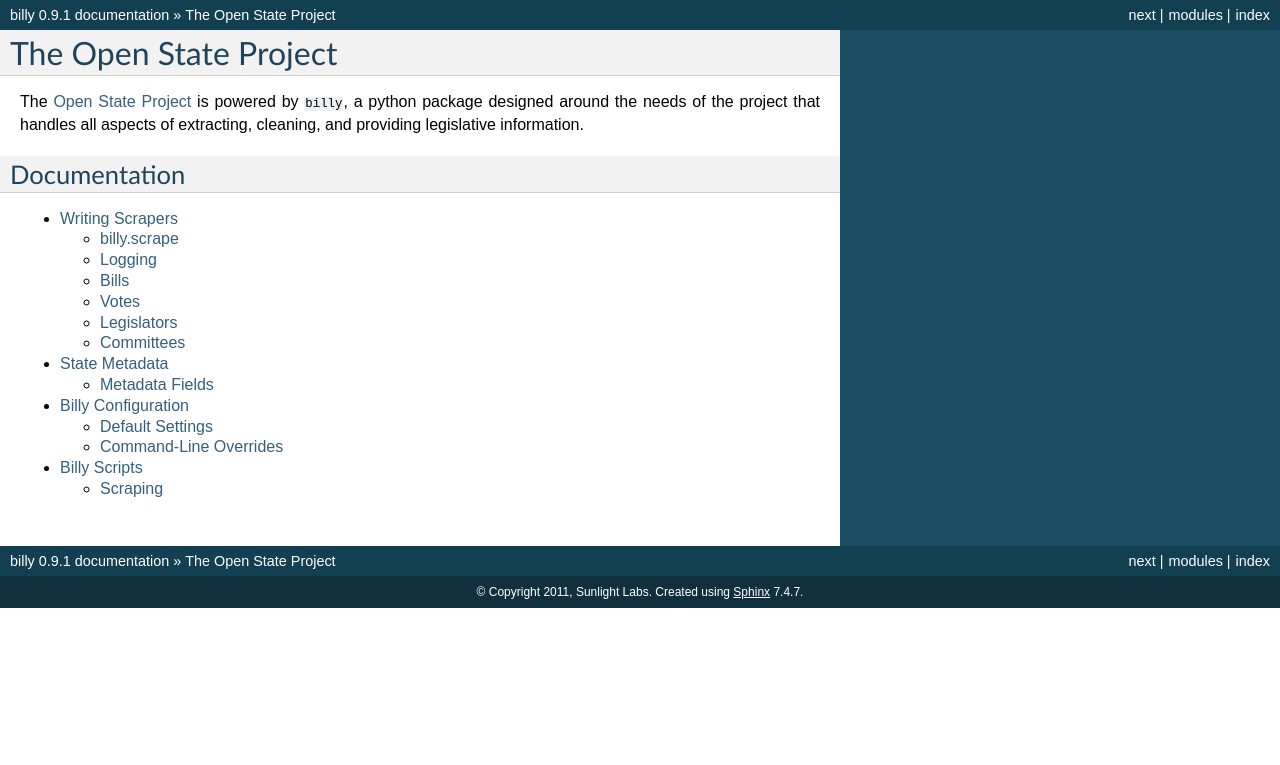
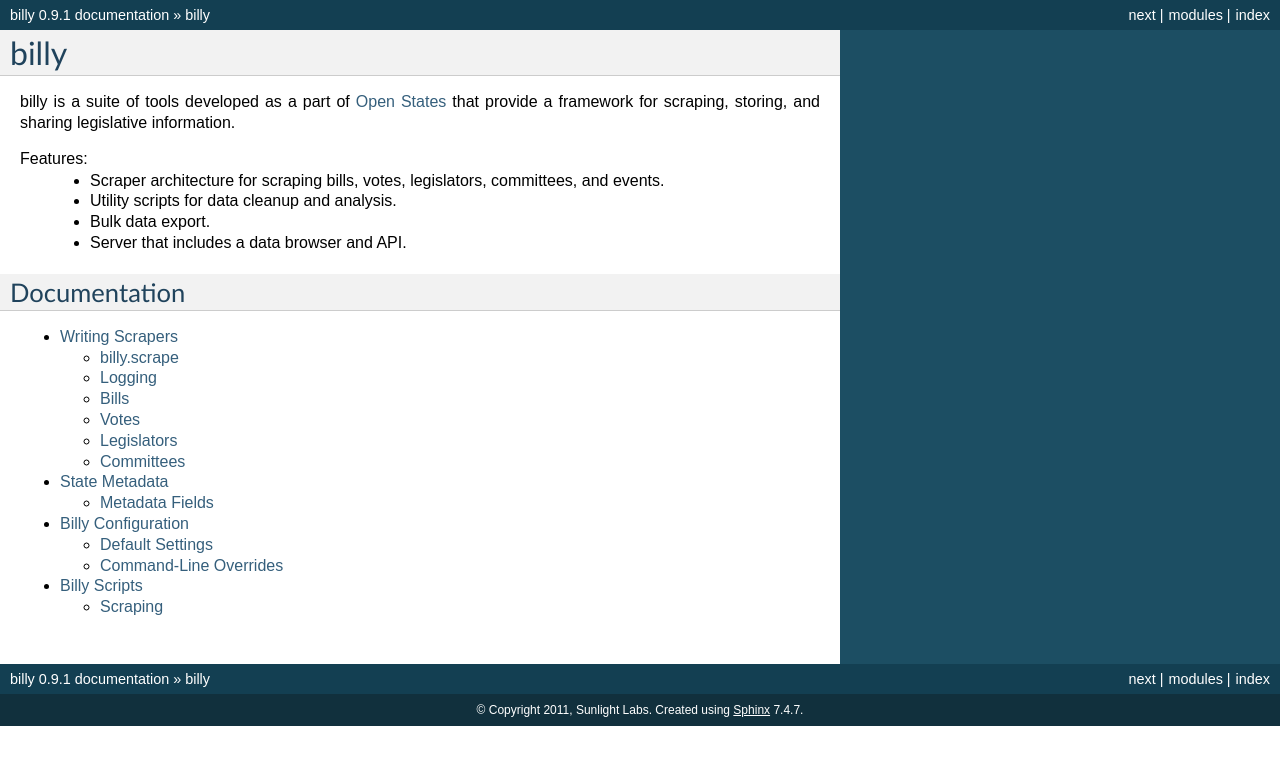
Before and after one commit to openstates/billy, a Sphinx documentation site: the page built from docs/index.rst, in a window 1280 px wide. Shown: the top 765 px of the page. Built offline with Sphinx 7.4.7, drawn with Linux system fonts in a browser that asks for light colours; formulas are drawn with MathJax 3.

Commit message:
rewritten index

```diff
--- a/docs/index.rst
+++ b/docs/index.rst
@@ -1,7 +1,14 @@
-The Open State Project
-=======================
+billy
+=====
 
-The `Open State Project <http://openstates.org>`_ is powered by ``billy``, a python package designed around the needs of the project that handles all aspects of extracting, cleaning, and providing legislative information.
+billy is a suite of tools developed as a part of `Open States <http://openstates.org>`_ that provide a framework for scraping, storing, and sharing legislative information.
+
+Features:
+    * Scraper architecture for scraping bills, votes, legislators, committees, and events.
+    * Utility scripts for data cleanup and analysis.
+    * Bulk data export.
+    * Server that includes a data browser and API.
+
 
 Documentation
 -------------
```
